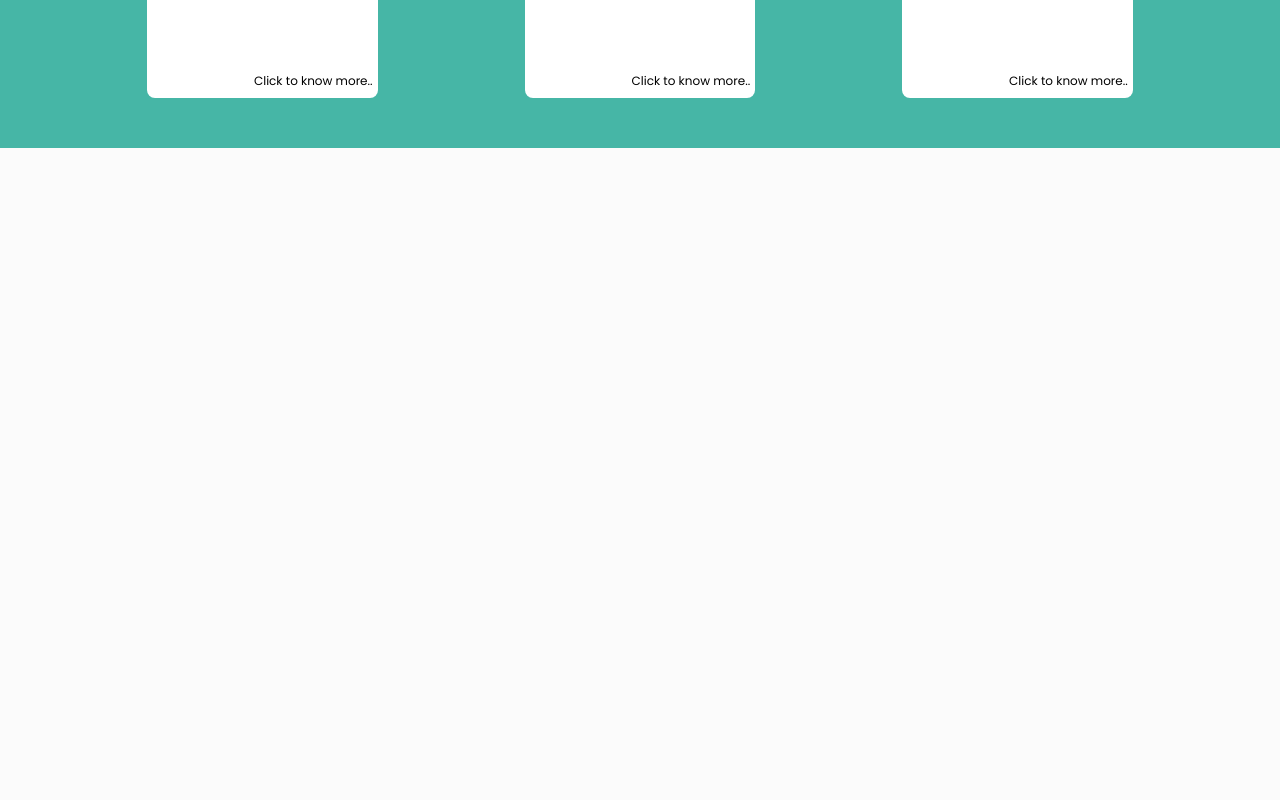
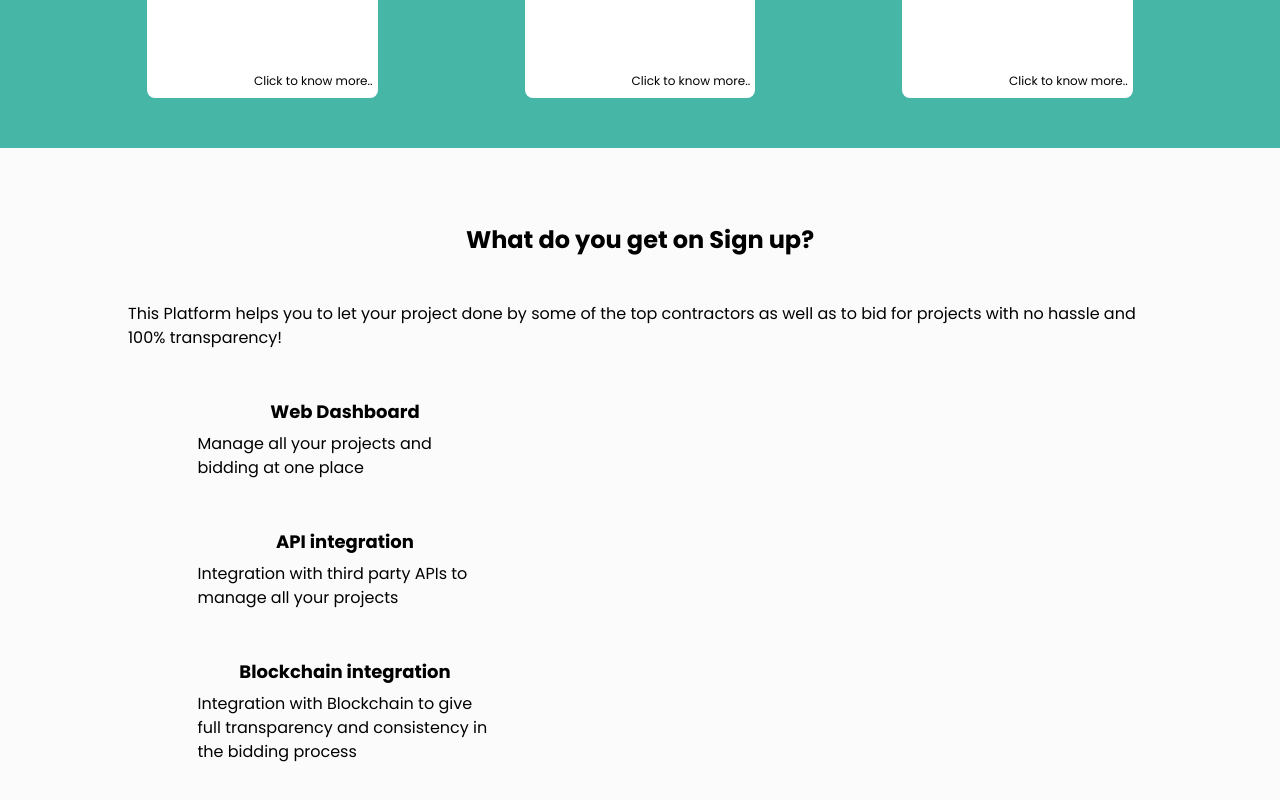
Before and after one commit to Abhayngu/Online-Contracting-System, a React (Create React App) app in the folder client/: page / in a window 1280 px wide. Shown: the part 1985-2785 px from the top of the page. Before the commit the page ends 2213 px from the top, so only its background shows below. Built offline with nearby package versions, Linux system fonts and the light colour scheme.

Commit message:
added signup content part, image remaining

```diff
--- a/client/src/Pages/Home.js
+++ b/client/src/Pages/Home.js
@@ -50,6 +50,44 @@ function Home() {
 		},
 		topProjectBox: {
 			background: '#fff',
+		},
+		boldCenteredHeading: {
+			textAlign: 'center',
+			fontWeight: 'bold',
+			fontSize: '24px',
+			marginBottom: '50px',
+		},
+		signUpDesc: {
+			width: '80%',
+			margin: '0 auto 20px auto',
+		},
+		signUpContainer: {
+			padding: '0 50px 0 50px',
+			display: 'flex',
+			justifyContent: 'space-between',
+			marginTop: '50px',
+		},
+		signUpLeftContainer: {
+			maxWidth: '50%',
+			display: 'flex',
+			flexDirection: 'column',
+			justifyContent: 'center',
+			alignItems: 'center',
+		},
+		signUpLeft: {
+			width: '50%',
+			marginBottom: '50px',
+		},
+		signUpLeftHeading: {
+			fontSize: '18px',
+			textAlign: 'center',
+			fontWeight: 'bold',
+			marginBottom: '8px',
+		},
+		signUpLeftDesc: {},
+		signUpRightContainer: {
+			display: 'flex',
+			flexDirection: 'column',
 		},
 	};
 
@@ -139,7 +177,7 @@ function Home() {
 					);
 				})}
 			</div>
-			<div style={customStyle.issuerStepsHeading}>
+			<div style={customStyle.boldCenteredHeading}>
 				Some of the top bidding projects
 			</div>
 			<div style={customStyle.topProjectsContainer}>
@@ -153,6 +191,45 @@ function Home() {
 					);
 				})}
 			</div>
+			<div style={customStyle.boldCenteredHeading}>
+				What do you get on Sign up?
+			</div>
+			<div style={customStyle.signUpDesc}>
+				This Platform helps you to let your project done by some of the
+				top contractors as well as to bid for projects with no hassle
+				and 100% transparency!
+			</div>
+			<div style={customStyle.signUpContainer}>
+				<div style={customStyle.signUpLeftContainer}>
+					<div style={customStyle.signUpLeft}>
+						<div style={customStyle.signUpLeftHeading}>
+							Web Dashboard
+						</div>
+						<div style={customStyle.signUpLeftDesc}>
+							Manage all your projects and bidding at one place
+						</div>
+					</div>
+					<div style={customStyle.signUpLeft}>
+						<div style={customStyle.signUpLeftHeading}>
+							API integration
+						</div>
+						<div style={customStyle.signUpLeftDesc}>
+							Integration with third party APIs to manage all your
+							projects
+						</div>
+					</div>
+					<div style={customStyle.signUpLeft}>
+						<div style={customStyle.signUpLeftHeading}>
+							Blockchain integration
+						</div>
+						<div style={customStyle.signUpLeftDesc}>
+							Integration with Blockchain to give full
+							transparency and consistency in the bidding process
+						</div>
+					</div>
+				</div>
+				<div style={customStyle.signUpRightContainer}></div>
+			</div>
 		</React.Fragment>
 	);
 }
```
